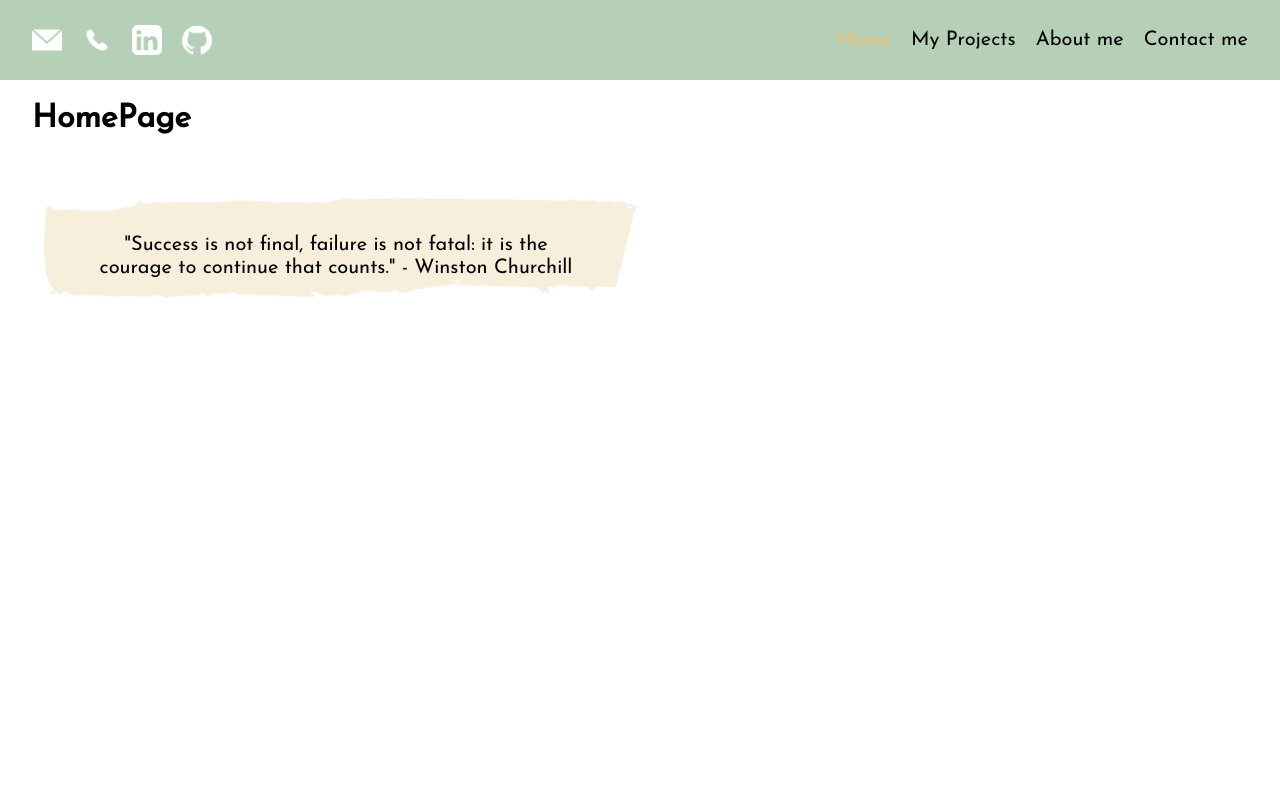
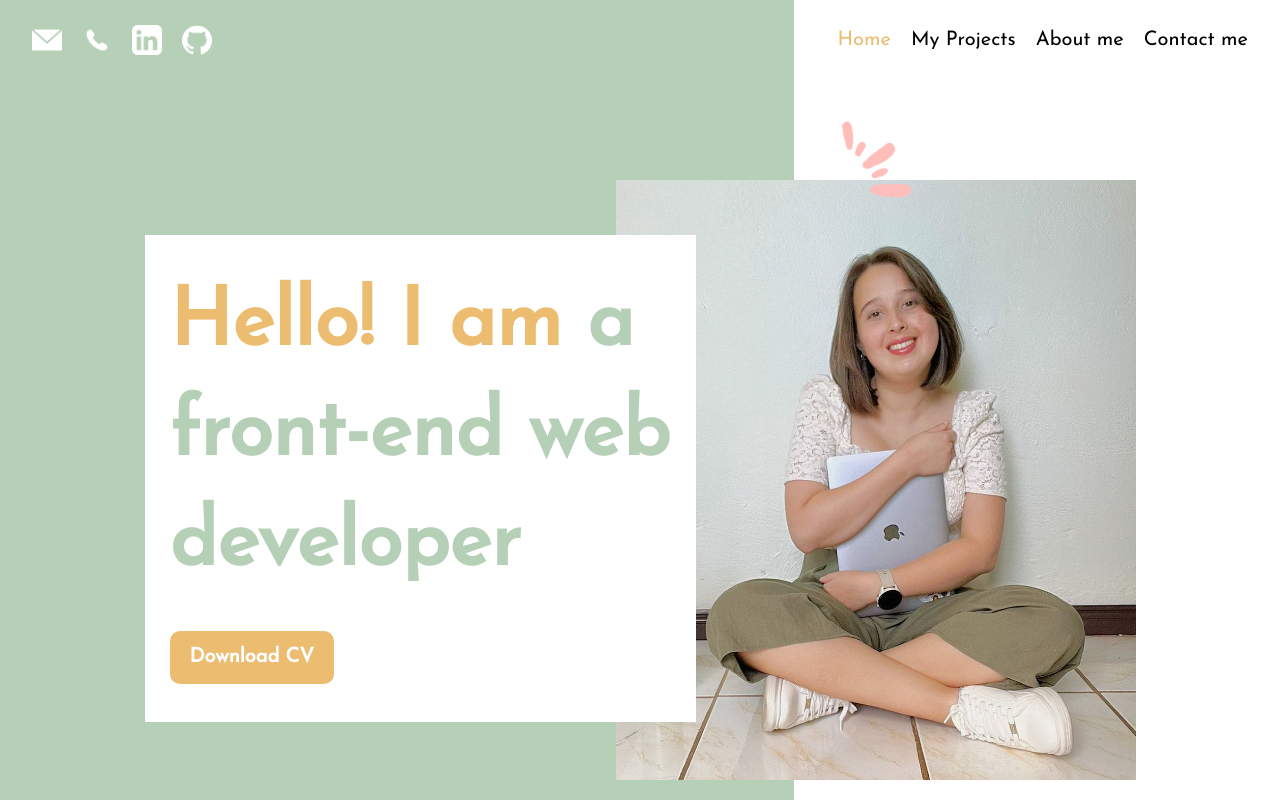
Before and after one commit to Eli421/elizabeth-portfolio, a React (Vite) app: page / in a window 1280 px wide. Shown: the top 800 px of the page. Built offline with nearby package versions, Linux system fonts and the light colour scheme.

Commit message:
005-header-layout
completed

```diff
--- a/src/components/Button/button.scss
+++ b/src/components/Button/button.scss
@@ -1,9 +1,12 @@
 @import "../../styles/base/variables.scss";
 
 .btn {
-    padding: 10px 20px;
+    padding: 15px 20px;
     border-radius: 10px;
     border:none;
+    font-size: 20px;
+    font-weight: 900;
+    margin-top: 15px;
 }
 
 .primario{
@@ -14,6 +17,14 @@
     background-color: $secundario;
 }
 
+.secundarioText{
+    color: $secundario;
+}
+
 .blanco {
     color: $blanco;
 }
+
+.blancoBg {
+    background-color: $blanco;
+}
--- a/src/components/Navbar/navbar.scss
+++ b/src/components/Navbar/navbar.scss
@@ -1,7 +1,6 @@
 @import "../../styles/base/variables.scss";
 
 .menu {
-    background-color: $primario;
     padding: 25px 0;
 
     &__content {
--- a/src/components/Titles/Titles.jsx
+++ b/src/components/Titles/Titles.jsx
@@ -2,9 +2,9 @@
 import React from 'react'
 import '../Titles/titles.scss'
 
-export const Titles = ({text1, text2='', text3='', text4='', colorText1='', colorText2='', colorText3='', colorText4=''}) => {
+export const Titles = ({text1, text2='', text3='', text4='', colorText1='', colorText2='', colorText3='', colorText4='', secondTitle='title'}) => {
   return (
-    <h1 className= {`title ${colorText1}`}>{text1}
+    <h1 className= {`${secondTitle} ${colorText1}`}>{text1}
 
     { text2 && <span className={colorText2}>{' '}{text2}</span> }
 
--- a/src/components/Titles/titles.scss
+++ b/src/components/Titles/titles.scss
@@ -1,8 +1,16 @@
 @import '../../styles/base/variables.scss';
 
 .title {
-    font-size: 50px;
+    font-size: 65px;
     font-family: $secundaria;
+    padding: 40px 0;
+}
+
+.secondTitle {
+    font-family: $fuente_principal;
+    font-size: 80px;
+    line-height: 110px;
+    margin: 10px 0 16px 0;
 }
 
 .colorPrimario{
--- /dev/null
+++ b/src/layouts/aboutMe/AboutMe.jsx
@@ -0,0 +1,48 @@
+
+import React from 'react'
+import { Titles } from '../../components/Titles/Titles'
+import {Button} from '../../components/Button/Button'
+import '../aboutMe/aboutMe.scss'
+import Photo from '../../assets/img/eli-aboutMe.jpg'
+import PhotoB from '../../assets/img/eli-aboutMe_4.png'
+
+
+export const AboutMe = () => {
+  return (
+    <>
+        <div className="about container">
+            <div className="about__titleContainer">
+                <Titles
+                text1='About Myself'
+                colorText1='colorSecundario'
+                />
+            </div>
+                 <div className="about__section">
+                   <div className="about__graphics">
+                    <div className="about__image">
+                      <img className="about__portrait" src={Photo} alt="self portrait" />
+                    </div>
+                    <div className="about__graphicA"></div>
+                    <div className="about__graphicB"></div>
+                    <div className="about__graphicC"></div>
+                   </div>
+                   <div className="about__textContainer">
+                      <p className='about__text'>I'm a self-taught web developer who specializes in React and React Native. I strongly believe in the value of continuous learning, and it has become a passion of mine that I pursue daily.</p>
+                      <p className='about__text'>As a front-end developer, I use my creativity to help clients achieve their vision for their websites and web applications. My expertise in HTML, CSS, JavaScript, React, Git, and GitHub allows me to create high-performance code that prioritizes an enjoyable user experience. I always follow best practices to ensure my work is top-notch and my clients are happy with the results.
+                      </p>
+                      <p className='about__text'>
+                      Besides my technical skills I am committed to staying up-to-date with the latest trends and technologies in the industry, and I regularly attend conferences and workshops to expand my knowledge and skills. This dedication to continuous learning has helped me stay ahead of the curve and deliver cutting-edge solutions to my clients. My  passion for web development  and collaborative approach make me a valuable asset to any team or project.
+                      </p>
+                      <Button
+                      text='Read More'
+                      background='blancoBg'
+                      colorText='secundarioText'
+                      //action=''
+                      />
+                   </div>
+                 </div>
+        </div>
+    </>
+
+  )
+}
--- /dev/null
+++ b/src/layouts/aboutMe/aboutMe.scss
@@ -0,0 +1,111 @@
+
+@import "../../styles/base/index.scss";
+
+.about {
+    &__titleContainer {
+        display: flex;
+        justify-content:center;
+    }
+
+    &__section {
+        @include grid(2, 50px);
+    }
+
+    &__image {
+        position: relative;
+
+        &::after {
+            content: '';
+            background-image: url('../../assets/img/eli-aboutMe_4.png');
+            background-size: cover;
+            background-repeat: no-repeat ;
+            background-position: center center;
+            display: block;
+            width: 300px;
+            height: 300px;
+            position: absolute;
+            right: 200px;
+            top:300px;
+
+        }
+    }
+
+    &__portrait {
+        object-fit: cover;
+        width: 370px;
+        height: 370px;
+        border-radius: 60px;
+        position: relative;
+        margin-top: 50px;
+        margin-left: 100px;
+        z-index: 1;
+    }
+
+    &__graphicA{
+        position: relative;
+
+        &::before {
+            content: "";
+            background-image: url('../../assets/img/icono_2.png');
+            background-repeat: no-repeat;
+            background-size: cover;
+            display: block;
+            width: 500px;
+            height: 500px;
+            position: absolute;
+            top: -170px;
+            right: 400px;
+            z-index: -2;
+        }
+    }
+
+    &__graphicB{
+        position: relative;
+
+        &::after {
+            content: "";
+            background-image: url('../../assets/img/icono_3.png');
+            background-repeat: no-repeat;
+            background-size: cover;
+            display: block;
+            width: 225px;
+            height: 225px;
+            position: absolute;
+            bottom: 245px;
+            left: 360px;
+            z-index: -3;
+
+    }
+}
+    &__graphicC{
+        position: relative;
+
+        &::after {
+            content: "";
+            background-image: url('../../assets/img/icono_4.png');
+            background-repeat: no-repeat;
+            background-size: cover;
+            display: block;
+            width: 200px;
+            height: 200px;
+            position: absolute;
+            bottom: 12px;
+            right: 67px;
+
+    }
+}
+
+
+    &__textContainer{
+        background-color: $terciario;
+        padding:50px
+    }
+
+    &__text {
+        color: $blanco;
+        line-height: 35px;
+        text-align: left;
+        font-size: 20px;
+
+    }
+}
--- /dev/null
+++ b/src/layouts/header/Header.jsx
@@ -0,0 +1,36 @@
+
+
+import React from 'react'
+import { Button } from '../../components/Button/Button'
+import photo from '../../assets/img/eli-header.jpg'
+import '../header/header.scss'
+import { Titles } from '../../components/Titles/Titles'
+import {Navbar} from '../../components/Navbar/Navbar'
+
+export const Header = () => {
+  return (
+    <div className="header__background">
+        <Navbar/>
+        <div className="header__content">
+            <div className="header__textContainer">
+                <Titles
+                secondTitle='secondTitle'
+                colorText1='colorSecundario'
+                text1='Hello! I am'
+                colorText2='colorPrimario'
+                text2='a front-end web developer'
+                />
+                <Button
+                text='Download CV'
+                background={`secundario`}
+                colorText={`blanco`}
+                // action={}
+                />
+            </div>
+            <div className="header__photoContainer">
+                <img className="header__photo" src={photo} alt="self portrait"/>
+            </div>
+        </div>
+    </div>
+  )
+}
--- /dev/null
+++ b/src/layouts/header/header.scss
@@ -0,0 +1,54 @@
+@import '../../styles/base/index.scss';
+
+
+.header {
+
+    &__background {
+        width: 100%;
+        background: linear-gradient( to right, $primario 62%, $blanco 50%);
+        height: 100vh;
+    }
+
+    &__content {
+        display:flex;
+        justify-content: center;
+        margin-top: 100px;
+    }
+
+    &__textContainer{
+        background-color: $blanco;
+        padding: 25px;
+        height: 487px;
+        width:551px;
+        z-index: 1;
+        margin-right: -380px;
+        margin-top: 55px;
+
+
+
+    }
+
+    &__photo {
+        height: 600px;
+        width: 520px;
+        object-fit: cover;
+        margin-left: 300px;
+        position: relative;
+    }
+
+    &__photoContainer{
+        &::after {
+            content:'';
+            background-image: url('../../assets/img/icono_1.png');
+            background-repeat: no-repeat;
+            background-size: 100px;
+            display: block;
+            position: absolute;
+            width:180px;
+            height: 180px;
+            top:115px;
+            right:280px;
+        }
+    }
+
+}
--- a/src/pages/home/HomePage.jsx
+++ b/src/pages/home/HomePage.jsx
@@ -6,6 +6,8 @@ import { Quotes } from '../../components/Quotes/Quotes'
 import { SocialVertical } from '../../components/Social/SocialVerticalItems/SocialVertical'
 import { Titles } from '../../components/Titles/Titles'
 import { social } from '../../data'
+import { Header } from '../../layouts/header/header'
+import { AboutMe } from '../../layouts/aboutMe/AboutMe'
 
 
 
@@ -13,8 +15,8 @@ import { social } from '../../data'
 export const HomePage = () => {
   return (
     <>
-      <h1>HomePage</h1>
-        <Quotes/>
+        <Header/>
+        <AboutMe/>
     </>
   )
 }
--- a/src/router/AppRouter.jsx
+++ b/src/router/AppRouter.jsx
@@ -10,8 +10,8 @@ import { ProjectsPage } from '../pages/projects/ProjectsPage'
 export const AppRouter = () => {
   return (
     <>
-    <Navbar/>
-    <div className="container">
+    {/* <Navbar/> */}
+    <div>
       <Routes>
         <Route path='/' element={<HomePage/>}/>
         <Route path='/about' element={<AboutPage/>}/>
```
Also changed, not shown: src/assets/img/eli-aboutMe.jpg, src/assets/img/eli-aboutMe_4.png (added).
